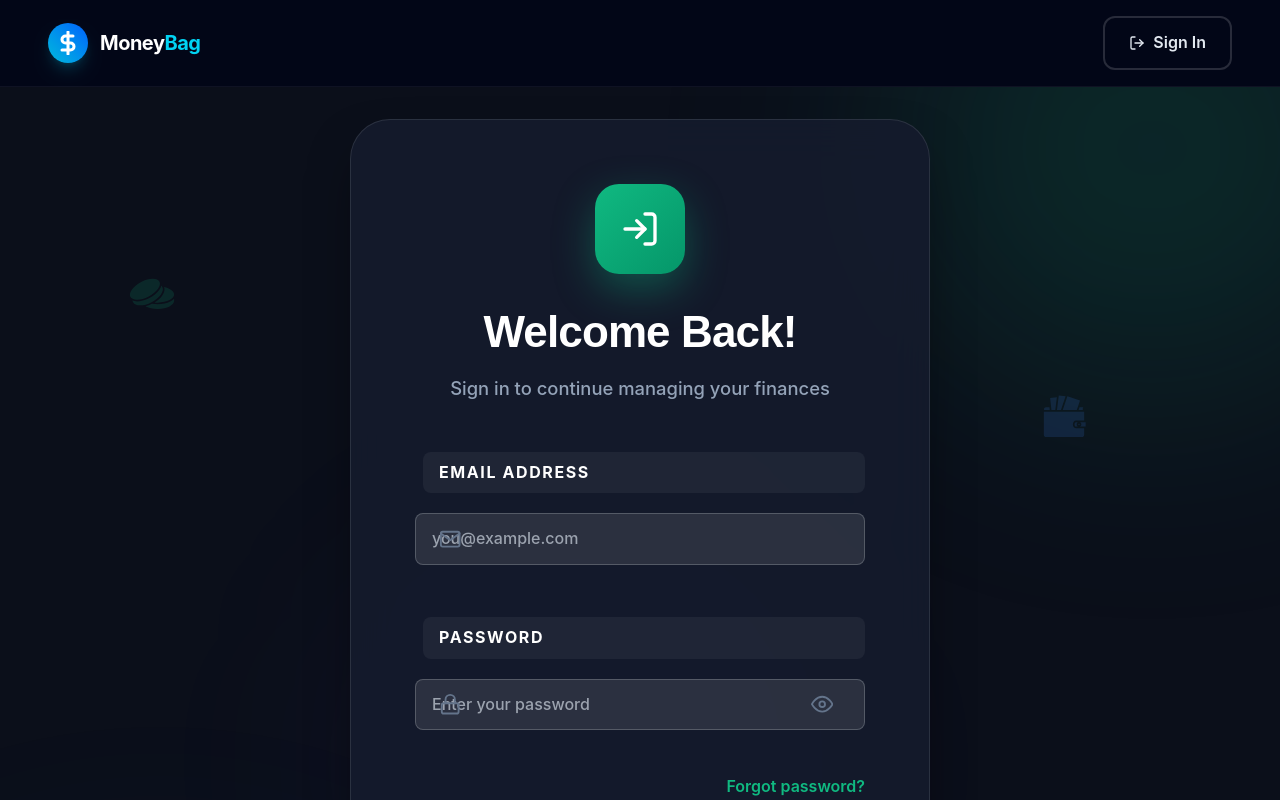
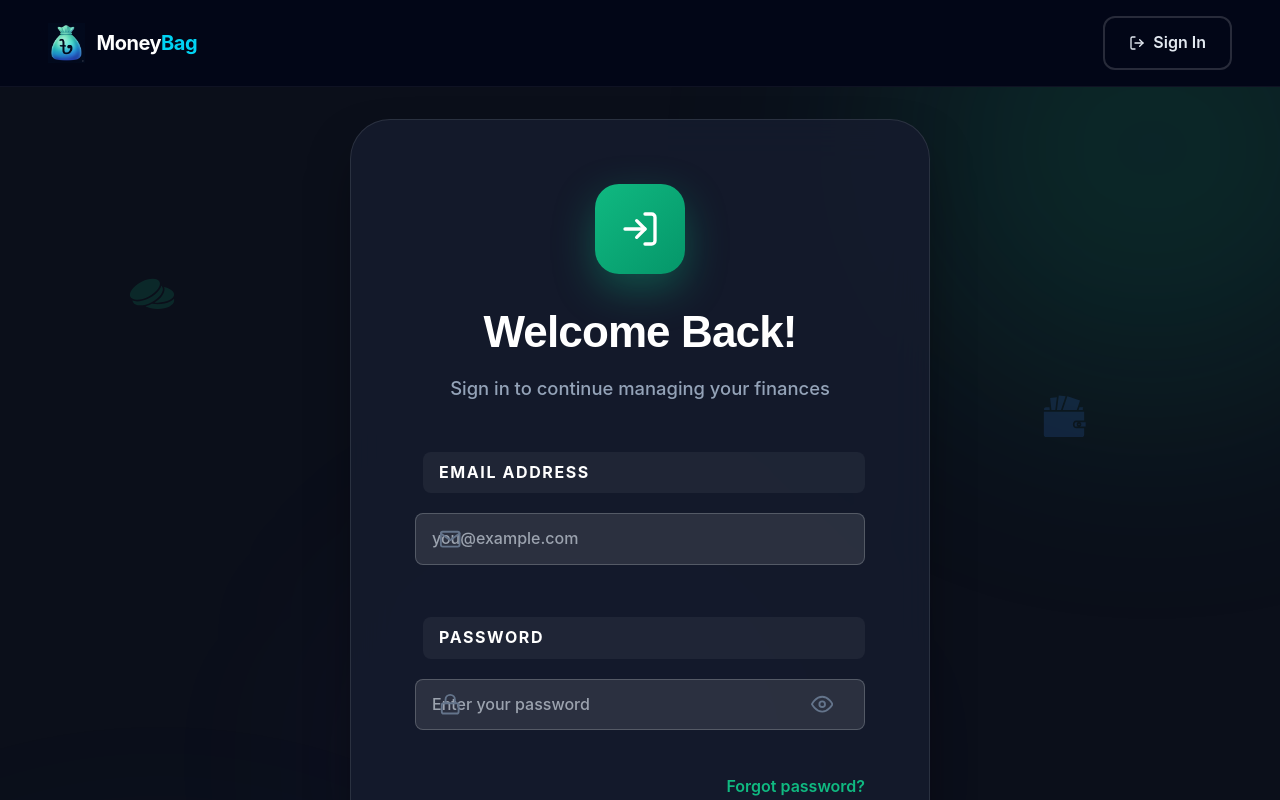
Before and after one commit to LihanCanCode/MONEY_BAG, a React (Vite) app in the folder frontend/: page /login in a window 1280 px wide. Shown: the top 800 px of the page. Built offline with nearby package versions, Linux system fonts and the light colour scheme; no server answers.

Commit message:
logo updated

```diff
--- a/frontend/src/components/Navbar.jsx
+++ b/frontend/src/components/Navbar.jsx
@@ -16,6 +16,7 @@ import { useAuth } from '../context/AuthContext';
 import { useTheme } from '../context/ThemeContext';
 import { FiMenu, FiX, FiLogOut, FiDollarSign } from 'react-icons/fi';
 import { motion, AnimatePresence } from 'framer-motion';
+import logoImg from '../assets/logo.png';
 
 /**
  * Navbar Component
@@ -94,13 +95,15 @@ const Navbar = () => {
       style={{ padding: '1rem 3rem' }}
     >
       <div className="flex items-center justify-between">
-        {/* Logo/Brand - Original style */}
+        {/* Logo/Brand - New Logo Image + Text */}
         <Link to="/" className="flex items-center gap-3 group">
-          {/* Icon with gradient background */}
-          <div className="w-10 h-10 bg-gradient-to-tr from-cyan-500 to-blue-600 rounded-xl flex items-center justify-center text-white shadow-lg shadow-cyan-500/20 group-hover:scale-110 transition-transform">
-            <FiDollarSign size={24} className="stroke-[3px]" />
-          </div>
-          {/* Brand name with gradient text */}
+          <motion.img
+            src={logoImg}
+            alt="MoneyBag Logo"
+            className="h-10 w-auto object-contain transition-transform duration-300 group-hover:scale-110"
+            initial={{ opacity: 0 }}
+            animate={{ opacity: 1 }}
+          />
           <span className="text-xl font-bold tracking-tight text-white group-hover:text-cyan-400 transition-colors">
             Money<span className="text-cyan-400">Bag</span>
           </span>
```
Also changed, not shown: frontend/src/assets/logo.png (added).
